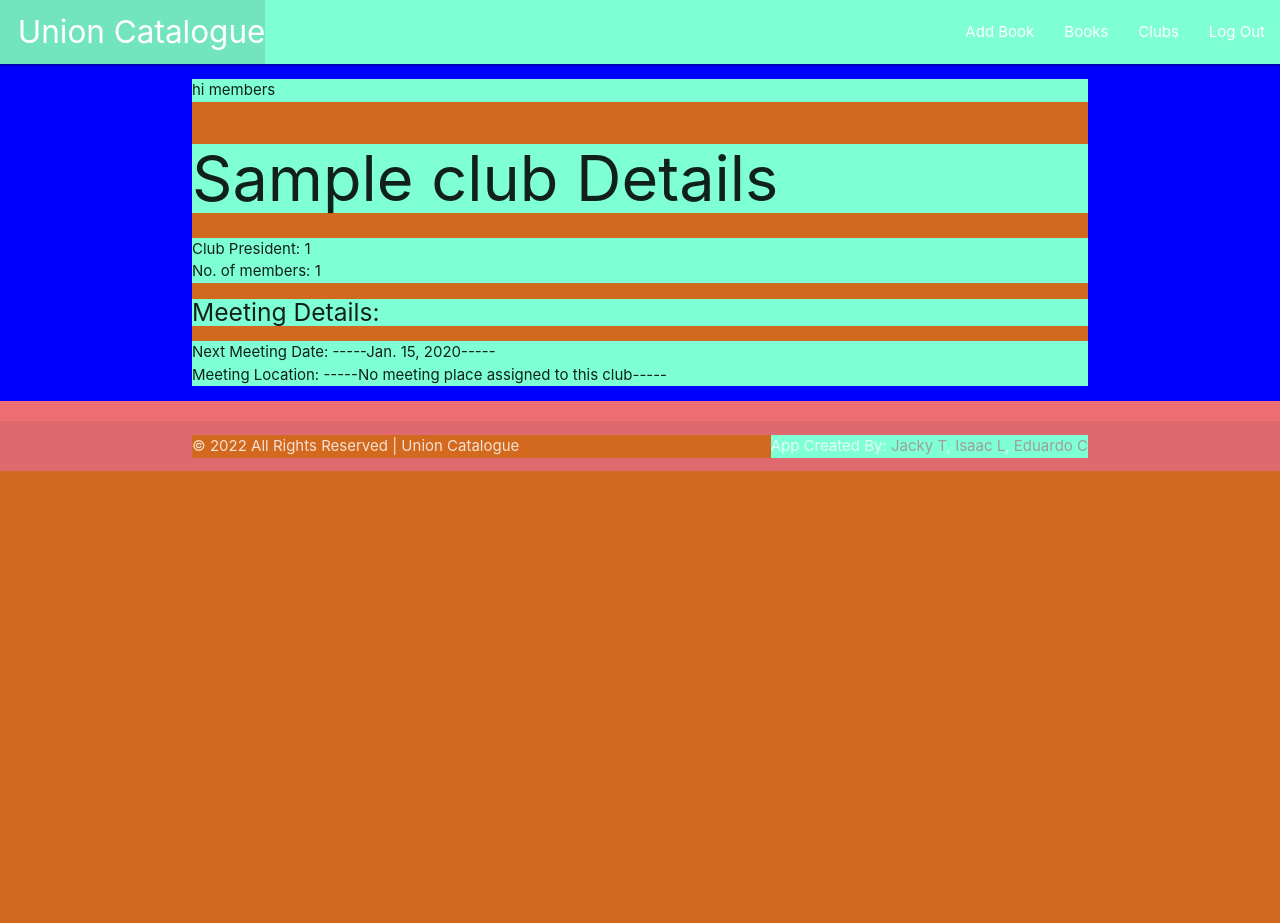
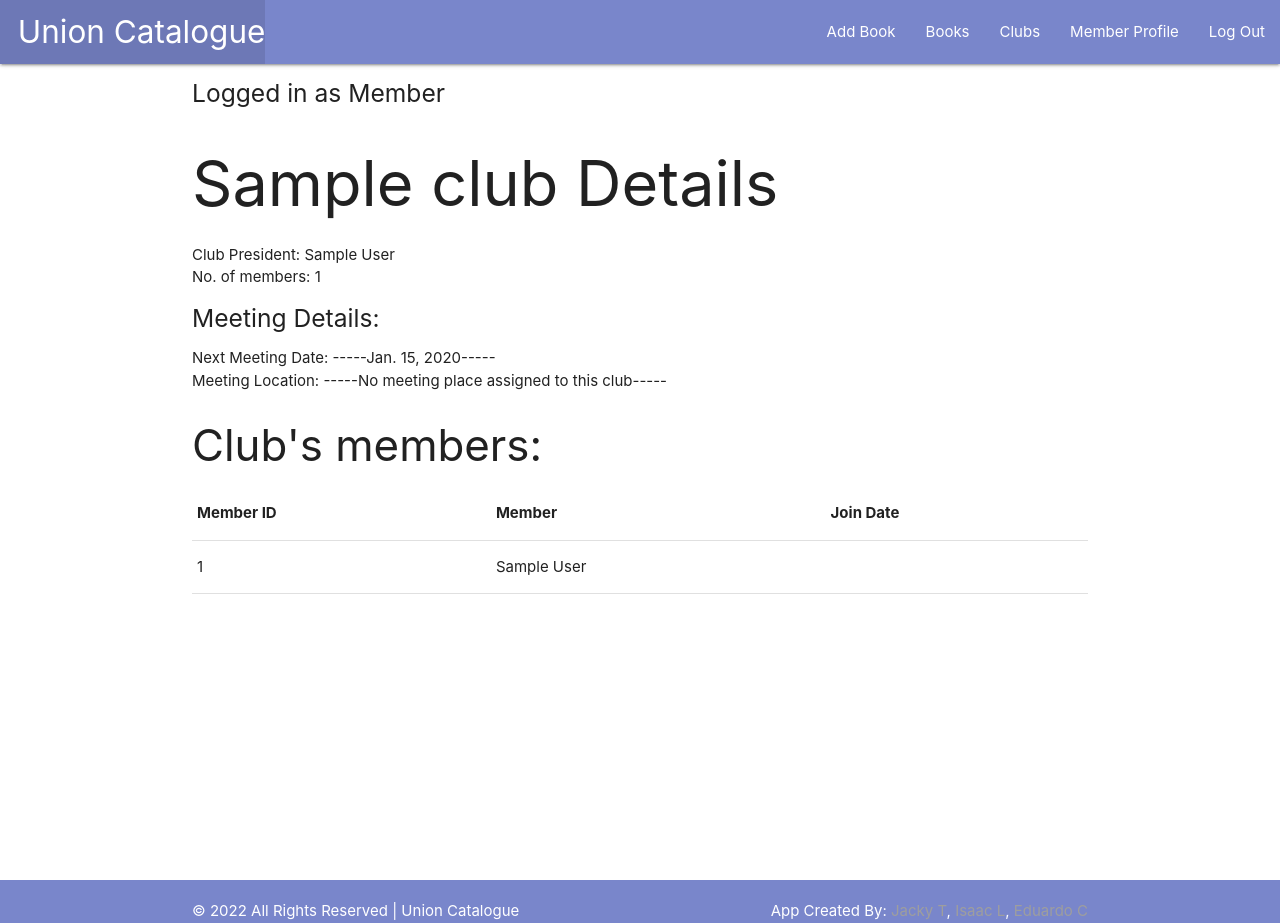
Before and after one commit to lejt/Union-Catalogue, a Django app: page /clubs/1/ in a window 1280 px wide. Before the commit the page ends 471 px from the top, so only its background shows below. Run offline with Django 4.2, Linux system fonts and the light colour scheme; a user stored in the database is signed in; tables that the repository leaves empty hold one stand-in row (values such as "Sample post").

Commit message:
add dynamic details page without passing id and testdifferent auth models

```diff
--- a/main_app/models.py
+++ b/main_app/models.py
@@ -9,10 +9,15 @@ class User(AbstractUser):
         ('M', 'Member'),
         ('S', 'Staff'),
     )
+    first_name = models.CharField(max_length=50, null=True)
+    last_name = models.CharField(max_length=50, null=True)
+    email = models.CharField(max_length=50, null=True)
+    address = models.CharField(max_length=200, null=True)
     user_type = models.CharField(max_length=1, choices=TYPE_CHOICES, default='M')
 
     def __str__(self):
-        return f"{self.get_user_type_display()}"
+        # return f"{self.get_user_type_display()}"
+        return f"{self.first_name} {self.last_name}"
 
 class Book(models.Model):
     isbn = models.IntegerField()
@@ -25,18 +30,22 @@ class Book(models.Model):
 
 # User split into either Member or Staff --------------------------------
 class Member(models.Model):
-    user_memb = models.OneToOneField(User, on_delete=models.CASCADE)
+    user = models.OneToOneField(User, on_delete=models.CASCADE)
     # books_rented = models.ManyToManyField(Books)
 
     def __str__(self):
-        return self.user_memb.first_name
+        return f"{self.user.first_name} {self.user.last_name}"
+
+    def get_absolute_url(self):
+        return reverse('members_detail', kwargs={'members_id': self.id})
 
 class Staff(models.Model):
-    user_staff = models.OneToOneField(User, on_delete=models.CASCADE)
+    user = models.OneToOneField(User, on_delete=models.CASCADE)
     # shifts_per_week = models.IntegerField(default=5)
 
     def __str__(self):
-        return self.user_staff.first_name
+        return f"{self.user.first_name} {self.user.last_name}"
+
 # ------------------------------------------------------------------------
 
 # Many club has many members - Club model holds key of Members
@@ -56,3 +65,6 @@ class Club(models.Model):
     desc = models.TextField(max_length=100, blank=False)
     members = models.ManyToManyField(Member)
     create_date = models.DateTimeField(default=datetime.now, blank=True)
+
+    def show_club_president(self):
+        pass
--- a/main_app/static/css/style.css
+++ b/main_app/static/css/style.css
@@ -1,21 +1,4 @@
-.modal {
-    background-color: red;
+
+main {
+    min-height: 100vh;
 }
-body {
-    background-color: blue;
-}
-
-* {
-    background-color: aquamarine;
-}
-
-html {
-    background-color: chocolate;
-}
-
-.modal-content {
-    background-color: red;
-}
-.container {
-    background-color: chocolate;
-}
--- a/main_app/templates/base.html
+++ b/main_app/templates/base.html
@@ -28,20 +28,31 @@
   <body>
     <header class="navbar-fixed">
       <nav>
-        <div class="nav-wrapper">
+        <div class="nav-wrapper indigo lighten-2">
           <ul>
             <li><a href="{% url 'home' %}" class="left brand-logo">&nbsp;&nbsp;Union Catalogue</a></li>
           </ul>
           <ul class="right">
+            <!-- The SuperUser cannot interact with the features of the app -->
+
               {% if user.is_authenticated %}
                 <li><a href="{% url 'book_create' %}">Add Book</a></li>
                 <li><a href="{% url 'books' %}">Books</a></li>
                 <li><a href="{% url 'clubs_index' %}">Clubs</a></li>
+
+                {% if user.user_type == 'M' %}
+                  <li><a href="{% url 'members_detail' user.id %}">Member Profile</a></li>
+                {% elif user.user_type == 'S' %}
+                  <li><a href="{% url 'members_index' %}">All Library Members</a></li>
+                  <li><a href="{% url 'staffs_detail' user.id %}">Staff Profile</a></li>
+                {% endif %}
+
                 <li><a href="{% url 'logout' %}">Log Out</a></li>
               {% else %}
                 <li><a href="{% url 'login' %}">Log In</a></li>
                 <li><a href="{% url 'signup' %}">Sign Up</a></li>
               {% endif %}
+
           </ul>
         </div>
       </nav>
@@ -49,18 +60,17 @@
 
     <main class="container">
       {% if user.user_type == 'M' %}
-        <p>hi members</p>
-      {% endif %}
-      {% if user.user_type == 'S' %}
-        <p>hi staff</p>
+        <h5>Logged in as Member</h5>
+      {% elif user.user_type == 'S' %}
+        <h5>Logged in as Staff</h5>
       {% endif %}
 
       {% block content %}
       {% endblock %}
     </main>
 
-    <footer class="page-footer">
-      <div class="footer-copyright">
+    <footer class="page-footer indigo lighten-2">
+      <!-- <div class="footer-copyright"> -->
         <div class="container">
         © 2022 All Rights Reserved | Union Catalogue
           <div class="right">
@@ -70,7 +80,7 @@
             <a href="#" class="grey-text">Eduardo C</a>
           </div>
         </div>
-      </div>
+      <!-- </div> -->
    </footer>
 
   </body>
--- a/main_app/templates/clubs/clubs_detail.html
+++ b/main_app/templates/clubs/clubs_detail.html
@@ -4,7 +4,8 @@
 
 <h1>{{ club.name }} Details</h1>
 <ul>
-    <li>Club President: {{ club.members.count }}</li>
+    <!-- club president is the first member of a club -->
+    <li>Club President: {{ club.members.first }}</li>
     <li>No. of members: {{ club.members.count }}</li>
 </ul>
 
@@ -14,7 +15,29 @@
     <li>Meeting Location: -----{{ club.get_location_display }}-----</li>
 </ul>
 
+<!-- this should be only seen by staff -->
+<h3>Club's members:</h3>
+{% if club.members.count %}
 
+    {% for member in club.members.all %}
+        <table>
+            <tr>
+                <th>Member ID</th>
+                <th>Member</th>
+                <th>Join Date</th>
+            </tr>
+            <tr>
+                <td>{{ member.user.id }}</td>
+                <td>{{ member.user.first_name }} {{ member.user.last_name }}</td>
+                <td></td>
+            </tr>
+        </table>
+
+        <!-- {{ member.id }} -->
+    {% endfor %}
+{% else %}
+    <h5>No members</h5>
+{% endif %}
 
 
 {% endblock %}
--- a/main_app/templates/clubs/clubs_index.html
+++ b/main_app/templates/clubs/clubs_index.html
@@ -30,7 +30,7 @@
     <div class="modal-header">
       <h5 class="modal-title">Create a Club</h5>
     </div>
-    <form action="{% url 'add_club' member.id %}" method="POST">
+    <form action="{% url 'add_club' %}" method="POST">
         <div class="modal-body">
             {% csrf_token %}
             {{ addclub_form.as_p }}
--- a/main_app/views.py
+++ b/main_app/views.py
@@ -1,9 +1,10 @@
+from collections import UserString
 from django.shortcuts import render, redirect
 from django.contrib.auth import login
 from django.contrib.auth.forms import UserCreationForm
 from django.views.generic.edit import CreateView
 from .models import *
-from .forms import AddClubForm, SignUpForm
+from .forms import AddClubForm, SignUpForm, UserSignUpForm
 
 from django.views.generic.edit import CreateView
 # from django.views.generic import ListView
@@ -19,12 +20,32 @@ def members_index(request):
     return render(request, 'user/member_index.html', {'members': members})
 
 def members_detail(request, member_id):
+    # print(request.user.id)
+
+    # original method:
+    # member = Member.objects.get(id=member_id)
+
+    # find member_id based on request.user.id
+    user = User.objects.get(id=request.user.id)
+    member_id = user.member.id
+
     member = Member.objects.get(id=member_id)
     return render(request, 'user/member_detail.html', {'member': member})
 
 def staffs_detail(request, staff_id):
+    # original method:
+    # staff = Staff.objects.get(id=user_id)
+
+    user = User.objects.get(id=request.user.id)
+    staff_id = user.staff.id
+
     staff = Staff.objects.get(id=staff_id)
     return render(request, 'user/staff_detail.html', {'staff': staff})
+
+def users_detail(request, user_id):
+    user = User.objects.get(id=user_id)
+    return render(request, 'user/user_detail.html', {user})
+
 
 def signup(request):
     error_message = ''
@@ -36,41 +57,86 @@ def signup(request):
             user = form.save()
 
             if request.POST.get('user_type') == 'M':
-                # member = Member.objects.create_user(user=user)
-                # member.user_id = user.id
-                # print(member.user_id)
 
-                # user = form.save()
-                user_memb = Member(user_memb=user)
-                user_memb.save()
+                # for updating a manytomanyfield
+                # member = Member.objects.create(user=user)
+
+                # only works if form has a model different than User
+                # member = form.save(commit=False)
+                # member.user = user
+                # member.save()
+
+                member = Member(user=user)
+                member.save()
+
                 # This is how we log a user in via code
                 login(request, user)
-                return redirect('members_detail', user_memb.id)
+                return redirect('members_detail', member.id)
 
             elif request.POST.get('user_type') == 'S':
-                user_staff = Staff(user_staff=user)
-                user_staff.save()
+                staff = Staff(user=user)
+                staff.save()
                 login(request, user)
-                return redirect('staffs_detail', user_staff.id)
+                return redirect('staffs_detail', staff.id)
         else:
             error_message = 'Invalid sign up - try again'
     form = SignUpForm()
     context = {'form': form, 'error_message': error_message}
     return render(request, 'registration/signup.html', context)
+
+# def signup(request):
+#     error_message = ''
+#     if request.method == 'POST':
+#         form = UserSignUpForm(request.POST)
+#         if form.is_valid():
+#             user = form.save()
+
+#             if request.POST.get('user_type') == 'M':
+#                 member = Member(user=user)
+#                 member.save()
+#                 login(request, user)
+#                 return redirect('members_detail', user_id=user.id)
+
+#             elif request.POST.get('user_type') == 'S':
+#                 staff = Staff(user=user)
+#                 staff.save()
+#                 login(request, user)
+#                 print('user id here: ',user.id)
+#                 print('staff id here: ',staff.id)
+#                 print('staff.user id here: ',staff.user.id)
+#                 return redirect('staffs_detail', user_id=user.id)
+
+#     form = UserSignUpForm()
+#     context = {'form': form, 'error_message': error_message}
+#     return render(request, 'registration/signup.html', context)
 # ---------------------------------------------------------------------
 
-def clubs_index(request, member_id):
+def clubs_index(request):
     clubs = Club.objects.all()
     # instantiate addclub form to show in index page
     addclub_form = AddClubForm()
     return render(request, 'clubs/clubs_index.html', {'clubs': clubs, 'addclub_form': addclub_form})
 
-def add_club(request, member_id):
+def add_club(request):
     form = AddClubForm(request.POST)
     if form.is_valid():
         new_club = form.save(commit=False)
-        new_club.member_id = member_id
+        # print('@@@@@@@@',club_president)
+        # give user id of 4 or member id of 4
+        print('--------',request.user.id)
+        # m = Member.objects.filter(user=request.user.id)
+
+        # print('!!!!!!!!', m)
         new_club.save()
+        # new_club is like Club.objects.last()
+        # it id is only available after the .save()
+        # print('#######', new_club.id)
+
+        # club_president is empty object
+        new_club.members.add(Member.objects.filter(user=request.user.id)[0].id)
+
+        # club = Club.objects.get(id=club_id)
+        # club.members.add(user_id)
     else:
         # error_message = 'Invalid club entry - try again'
         print('club form submission failed')
```
Also changed, not shown: main_app/forms.py (+14 -5 lines), main_app/templates/user/member_detail.html (+6 -5 lines), main_app/templates/user/member_index.html (+16 -7 lines), main_app/templates/user/staff_detail.html (+4 -4 lines), main_app/migrations/0001_initial.py, main_app/migrations/0002_club_location_alter_club_meet_date.py (deleted), main_app/migrations/0003_club_create_date_alter_club_meet_date.py (deleted). Lines whose indentation alone changed are shown as unchanged.
